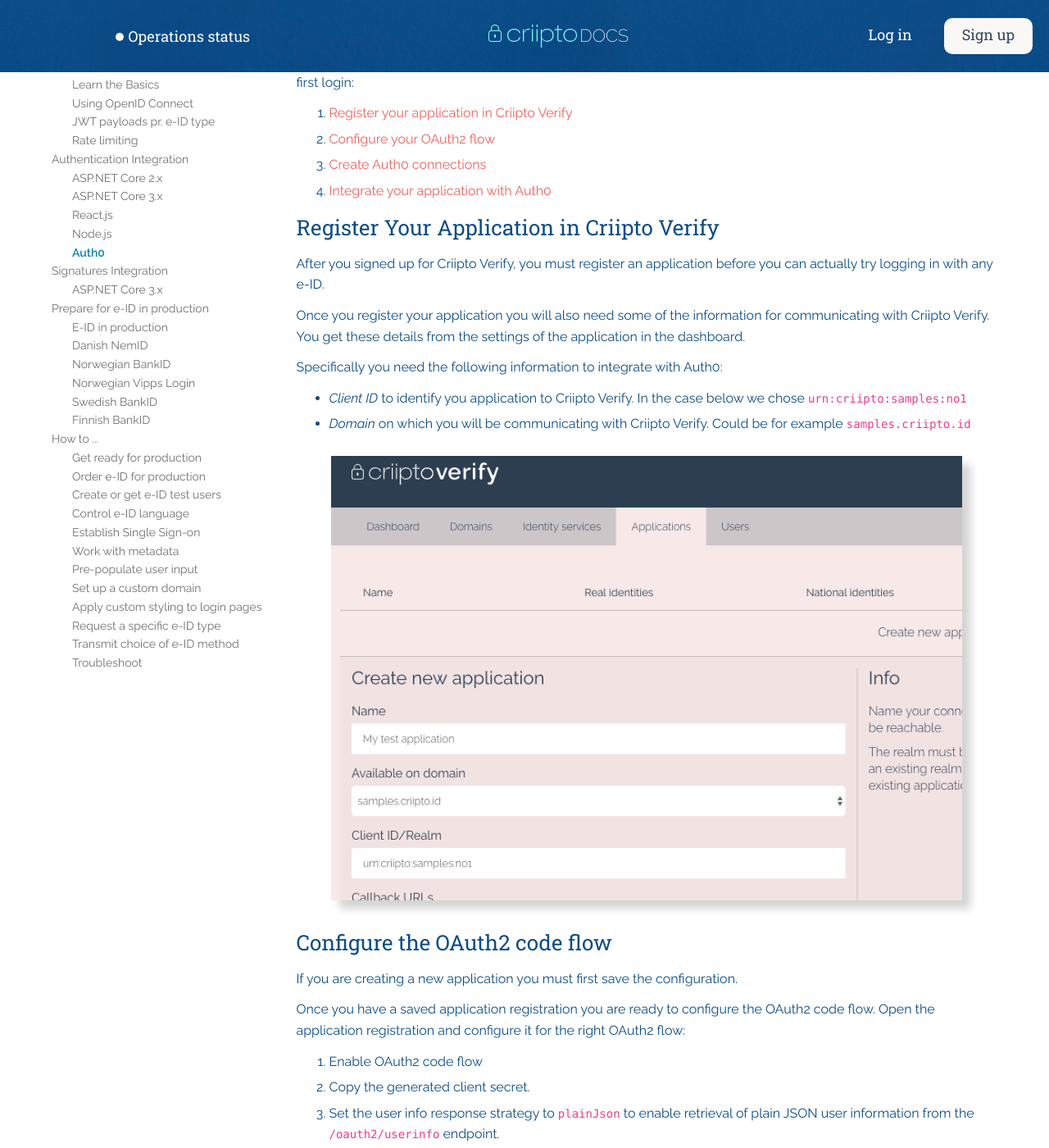
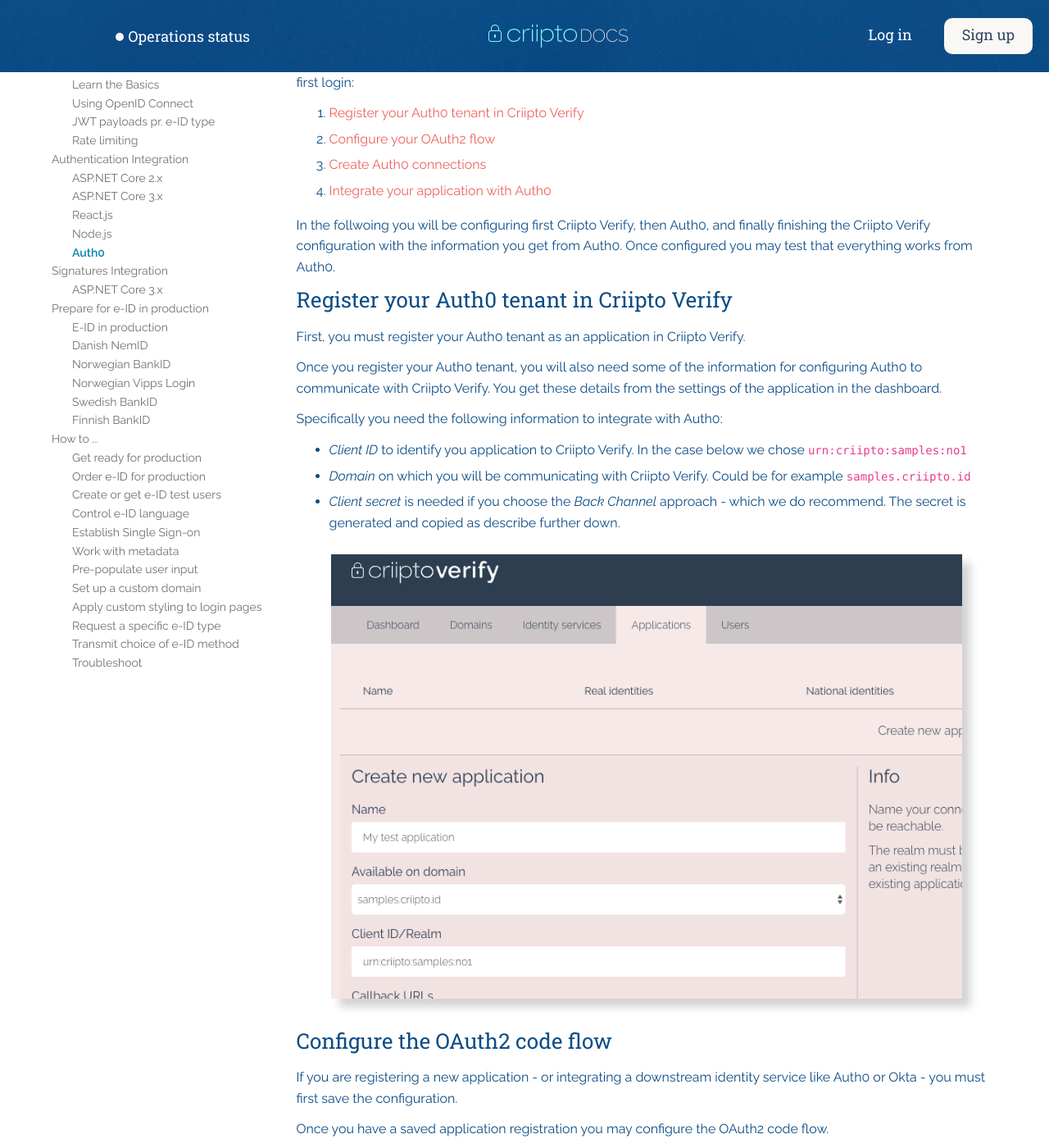
Before and after one commit to criipto/docs-old, a Jekyll site: the page built from authentication/auth0.md, in a window 1280 px wide and 1400 px high, scrolled down 202 px. Shown: the whole window at 82% size. Built offline with Jekyll 4.4.1, drawn with Linux system fonts in a browser that asks for light colours; some web fonts are replaced; some of the changed text lies outside the part shown.

Commit message:
Updated Auth0 article

```diff
--- a/_includes/snippets/oauth2-code-flow.md
+++ b/_includes/snippets/oauth2-code-flow.md
@@ -1,6 +1,7 @@
-If you are creating a new application you must first save the configuration.
+If you are registering a new application - or integrating a downstream identity service like Auth0 or Okta -  you must first save the configuration.
 
-Once you have a saved application registration you are ready to configure the OAuth2 code flow.
+Once you have a saved application registration you may configure the OAuth2 code flow.
+
 Open the application registration and configure it for the right OAuth2 flow:
 
 1. Enable OAuth2 code flow
--- a/authentication/auth0.md
+++ b/authentication/auth0.md
@@ -6,24 +6,29 @@
 
 This tutorial demonstrates how to integrate Criipto Verify with Auth0. Following steps are required to complete your first login:
 
-1. [Register your application in Criipto Verify](#register)
+1. [Register your Auth0 tenant in Criipto Verify](#register)
 2. [Configure your OAuth2 flow](#enable)
 3. [Create Auth0 connections](#auth0-connection)
 4. [Integrate your application with Auth0](#integrate)
 
+In the follwoing you will be configuring first Criipto Verify, then Auth0, and finally finishing the Criipto Verify configuration
+with the information you get from Auth0. Once configured you may test that everything works from Auth0.
+
 
 <a name="register"></a>
 
-## Register Your Application in Criipto Verify
+## Register your Auth0 tenant in Criipto Verify
 
-After you signed up for Criipto Verify, you must register an application before you can actually try logging in with any e-ID.
+First, you must register your Auth0 tenant as an application in Criipto Verify.
 
-Once you register your application you will also need some of the information for communicating with Criipto Verify. You get these details from the settings of the application in the dashboard.
+Once you register your Auth0 tenant, you will also need some of the information for configuring Auth0 to communicate with Criipto Verify. You get these details from the settings of the application in the dashboard.
 
 Specifically you need the following information to integrate with Auth0:
 
 - _Client ID_ to identify you application to Criipto Verify. In the case below we chose `urn:criipto:samples:no1`
 - _Domain_ on which you will be communicating with Criipto Verify. Could be for example `samples.criipto.id`
+- _Client secret_ is needed if you choose the *Back Channel* approach - which we do recommend.
+The secret is generated and copied as describe further down.
 
 ![Register App](/images/register-app.png)
 
@@ -38,7 +43,7 @@
 
 ## Create Auth0 connections
 
-To integrate Criipto Verify with Auth0, you have to create an Auth0 OpenID Connect connection to communicate with Criipto Verify. Because Auth0 will not pass the `acr_values` to Criipto Verify, you will have to create a new connection for every e-ID option that you intend to use.
+To integrate Criipto Verify with Auth0, you create an Auth0 OpenID Connect connection to communicate with Criipto Verify. Because Auth0 will not pass the `acr_values` to Criipto Verify, you will have to create a new connection for every e-ID option that you intend to use. (`acr_values` is a parameter in the `/authorize` request to Criipto Verify needed to specify which kind of e-ID is requested)
 
 For those cases, you can leverage our login-method specific metadata endpoints. Each of these contain an embedded and base64-encoded variant of the ‘raw’ value normally supplied in the `acr_values`.
 
@@ -73,8 +78,8 @@
 
 <hr />
 
-### Create Auth0 connection(s)
-You have to create a new Auth0 connection for every login method you intend to use.
+### Create the OIDC connection(s)
+You create an OIDC connection for every login method you intend to use.
 
 1. Go to Auth0 dashboard for your tenant and under **Connections** chose **Enterprise**.
 2. Select **OpenID Connect** and create a new connection.
@@ -92,7 +97,7 @@
 
 After you save a connection, you may get an error: "Error! Something happened while trying to save your connection: Issuer metadata missing the following attributes: token_endpoint".
 
-In this case, under the **Issuer URL** select **Show Issuer Details** and under **Token Endpoint** enter `https://<YOUR COMPANY>.criipto.id/oauth2/token`
+This is due to a bug in Auth0's frontend, nothing to worry about. In this case, under the **Issuer URL** select **Show Issuer Details** and under **Token Endpoint** enter `https://<YOUR COMPANY>.criipto.id/oauth2/token`
 
 {% endiconnote %}
 
```
